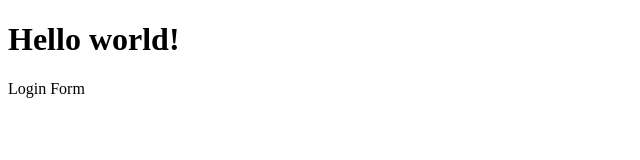
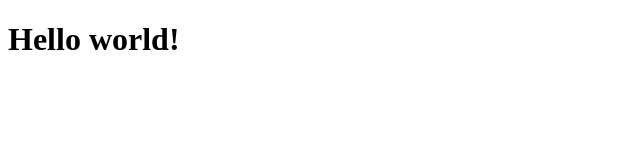
Before and after one commit to Hemmykay/My-Profile, a plain HTML site: page index.html in a window 1280 px wide. Shown: the full height of the page, 0-640 px from the left. Drawn offline with Linux system fonts and the light colour scheme.

Commit message:
Modified

```diff
--- a/index.html
+++ b/index.html
@@ -7,6 +7,5 @@
   </head>
   <body>
     <h1>Hello world!</h1>
-    <p>Login Form</p>
   </body>
 </html>
```
